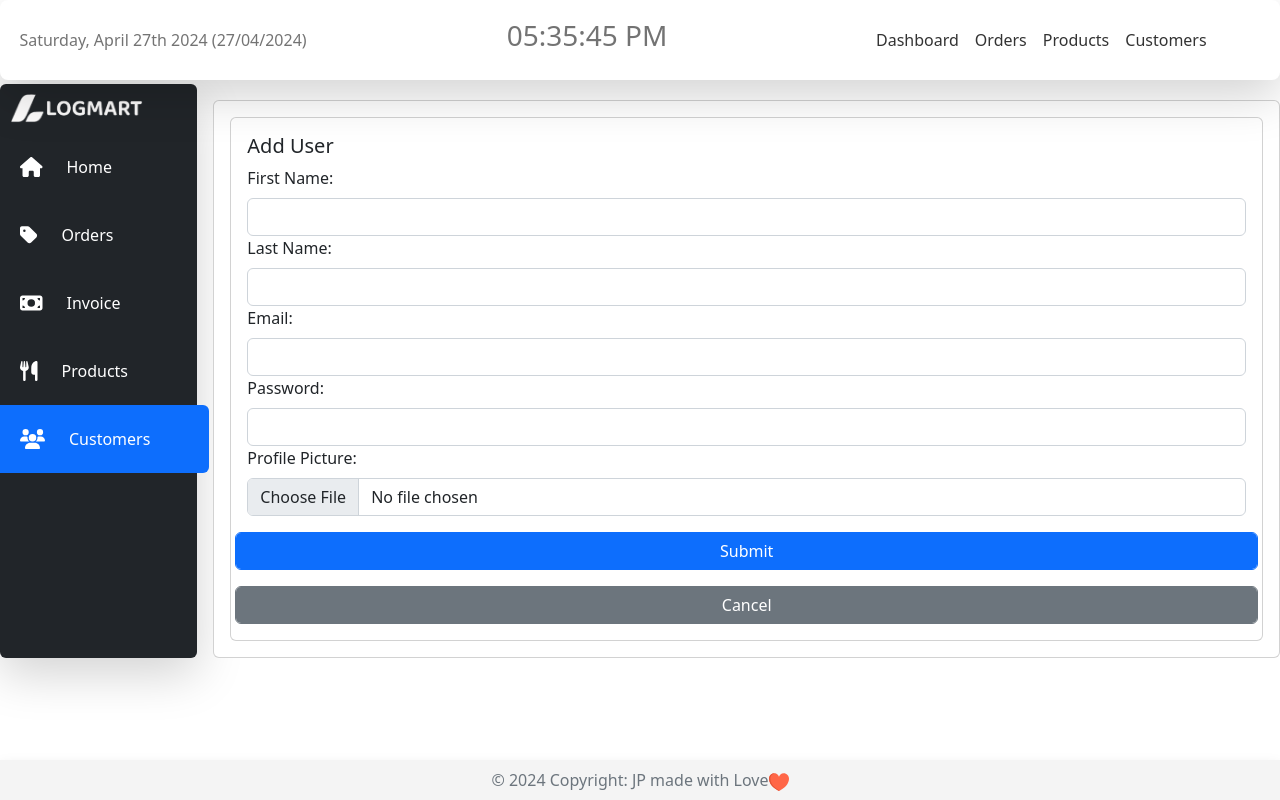
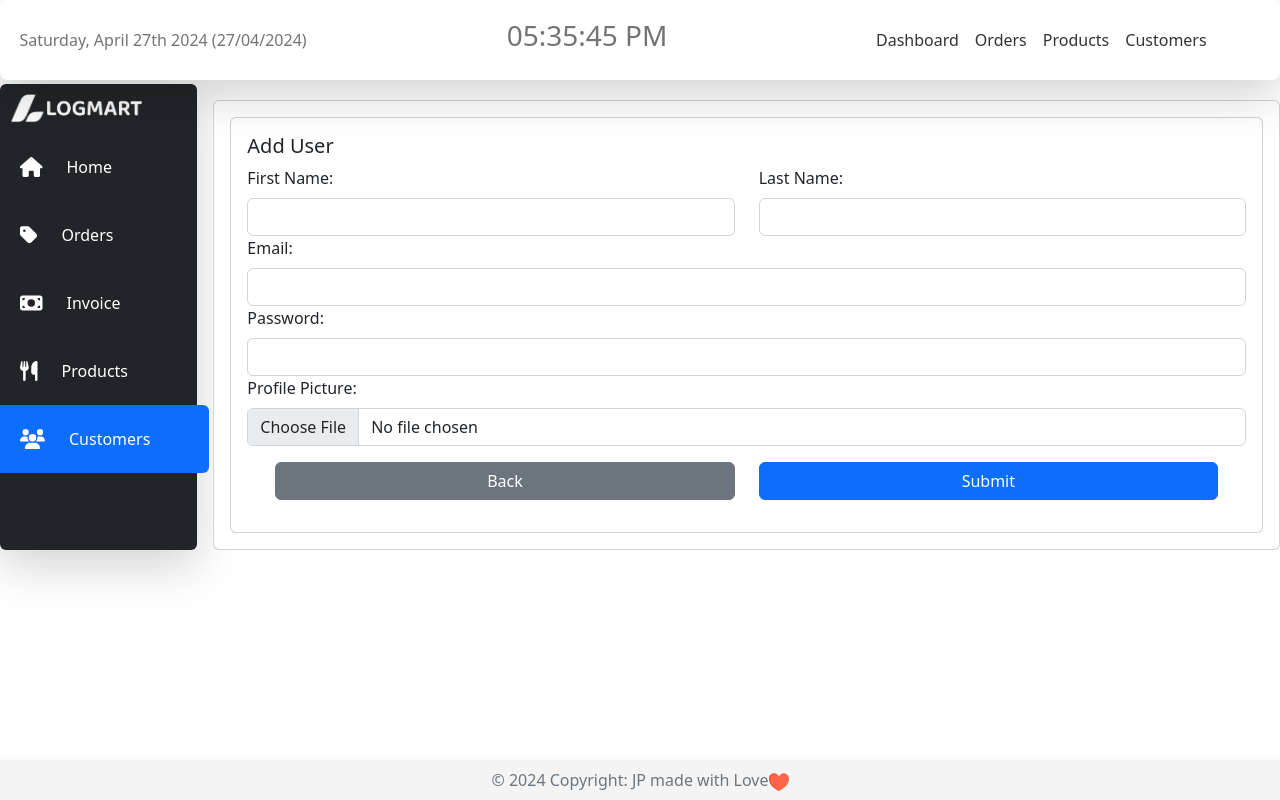
Before and after one commit to JP007-star/logmart, a React (Create React App) app: page /admin/user in a window 1280 px wide. Both pictures are taken after a click on the button 1210 px from the left and 156 px from the top of the page. Built offline with nearby package versions, Linux system fonts and the light colour scheme; no server answers.

Commit message:
user module

```diff
--- a/src/actions/user.action.js
+++ b/src/actions/user.action.js
@@ -43,18 +43,16 @@ export const userSignIn = async (formData) => {
 
 
 
-
 const addUser = async (user) => {
+  try {
     const formData = new FormData();
     formData.append('firstName', user.firstName);
     formData.append('lastName', user.lastName);
     formData.append('email', user.email);
     formData.append('password', user.password);
     formData.append('profilePicture', user.profilePicture);
-
-
-    try {
-      const response = await fetch(userDNS+'/api/v1/admin/signup', {
+    console.log(user);
+    const response = await fetch(userDNS + '/api/v1/signup', {
       method: 'POST',
       body: formData,
     });
@@ -66,6 +64,7 @@ const addUser = async (user) => {
 
     return await response.json();
   } catch (error) {
+    console.error('Error adding user:', error.message);
     throw error;
   }
 };
--- a/src/components/AddUser/index.js
+++ b/src/components/AddUser/index.js
@@ -1,13 +1,14 @@
-import React, { useState } from 'react';
-import { Card, Form, Button, Row, Alert } from 'react-bootstrap';
+import React, { useState } from "react";
+import { Card, Form, Button, Row, Col, Alert } from "react-bootstrap";
+import addUser from "../../actions/user.action";
 
 const AddUser = ({ onCancel, onSubmit }) => {
   const [user, setUser] = useState({
-    firstName: '',
-    lastName: '',
-    email: '',
-    password: '',
-    profilePicture: null, // Add profilePicture field to user state
+    firstName: "",
+    lastName: "",
+    email: "",
+    password: "",
+    profilePicture: null,
   });
 
   const [error, setError] = useState(null);
@@ -24,47 +25,26 @@ const AddUser = ({ onCancel, onSubmit }) => {
   const handleFileChange = (e) => {
     setUser((prevUser) => ({
       ...prevUser,
-      profilePicture: e.target.files[0], // Set profilePicture to the selected file
+      profilePicture: e.target.files[0],
     }));
   };
 
   const handleSubmit = async (e) => {
     e.preventDefault();
-
-    const formData = new FormData();
-    formData.append('firstName', user.firstName);
-    formData.append('lastName', user.lastName);
-    formData.append('email', user.email);
-    formData.append('password', user.password);
-    formData.append('profilePicture', user.profilePicture); // Append profilePicture to the form data
-
     try {
-      const response = await fetch('http://localhost:9001/api/v1/admin/signup', {
-        method: 'POST',
-        body: formData,
-      });
-
-      if (!response.ok) {
-        // Handle error response
-        const errorData = await response.json();
-        setError(errorData.message || 'An error occurred');
-        return;
-      }
-
+      await addUser(user);
       setSuccessMessage('User added successfully');
-
       if (onSubmit) {
         onSubmit();
       }
     } catch (error) {
-      // Handle any other errors that may occur during the fetch
-      setError('An error occurred');
+      setError(error.message || 'An error occurred');
       console.error('Error:', error.message);
     }
   };
 
   return (
-    <Card className='col-md-12'>
+    <Card className="col-md-12">
       <Card.Body>
         <Card.Title>Add User</Card.Title>
 
@@ -72,6 +52,8 @@ const AddUser = ({ onCancel, onSubmit }) => {
         {successMessage && <Alert variant="success">{successMessage}</Alert>}
 
         <Form onSubmit={handleSubmit}>
+          <Row>
+            <Col>
               <Form.Group controlId="firstName">
                 <Form.Label>First Name:</Form.Label>
                 <Form.Control
@@ -82,6 +64,8 @@ const AddUser = ({ onCancel, onSubmit }) => {
                   required
                 />
               </Form.Group>
+            </Col>
+            <Col>
               <Form.Group controlId="lastName">
                 <Form.Label>Last Name:</Form.Label>
                 <Form.Control
@@ -92,6 +76,8 @@ const AddUser = ({ onCancel, onSubmit }) => {
                   required
                 />
               </Form.Group>
+            </Col>
+          </Row>
           <Form.Group controlId="email">
             <Form.Label>Email:</Form.Label>
             <Form.Control
@@ -116,23 +102,22 @@ const AddUser = ({ onCancel, onSubmit }) => {
             <Form.Label>Profile Picture:</Form.Label>
             <Form.Control
               type="file"
-              accept="image/*"
               name="profilePicture"
               onChange={handleFileChange}
               required
             />
           </Form.Group>
-          <Row className='flex-grow'>
-            <Button className="form-control mt-3" variant="primary" type="submit">
+          <Row className="m-3">
+            <Col>
+              <Button variant="secondary" onClick={onCancel} className="w-100">
+                Back
+              </Button>
+            </Col>
+            <Col>
+              <Button variant="primary" type="submit" className="w-100">
                 Submit
               </Button>
-            <Button
-              className="form-control mt-3"
-              variant="secondary"
-              onClick={onCancel}
-            >
-              Cancel
-            </Button>
+            </Col>
           </Row>
         </Form>
       </Card.Body>
```
Lines whose indentation alone changed are shown as unchanged.
